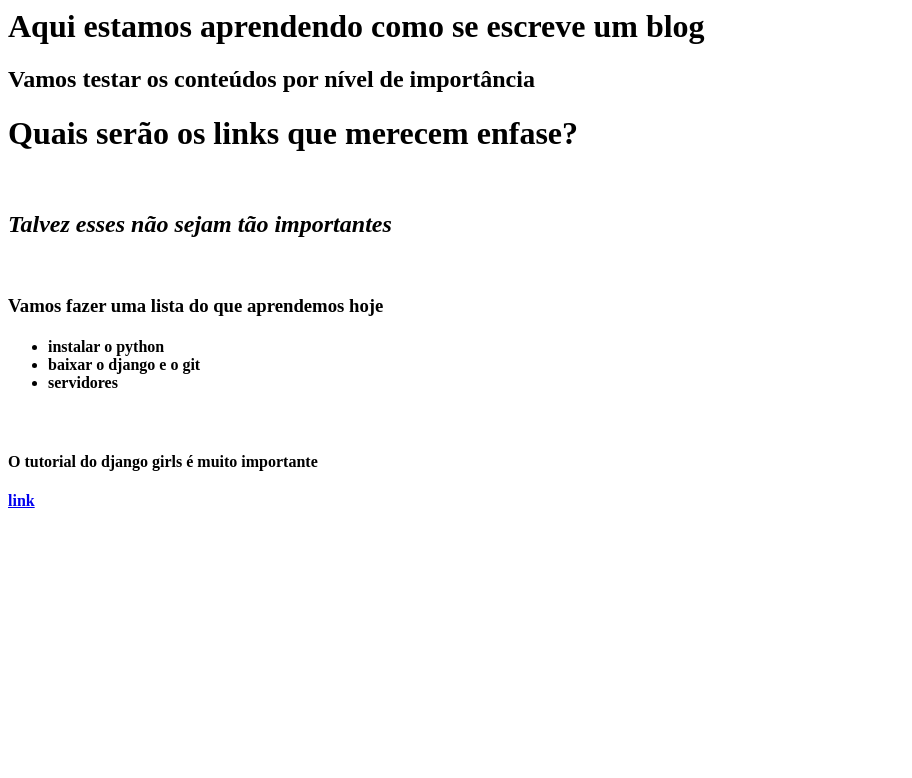
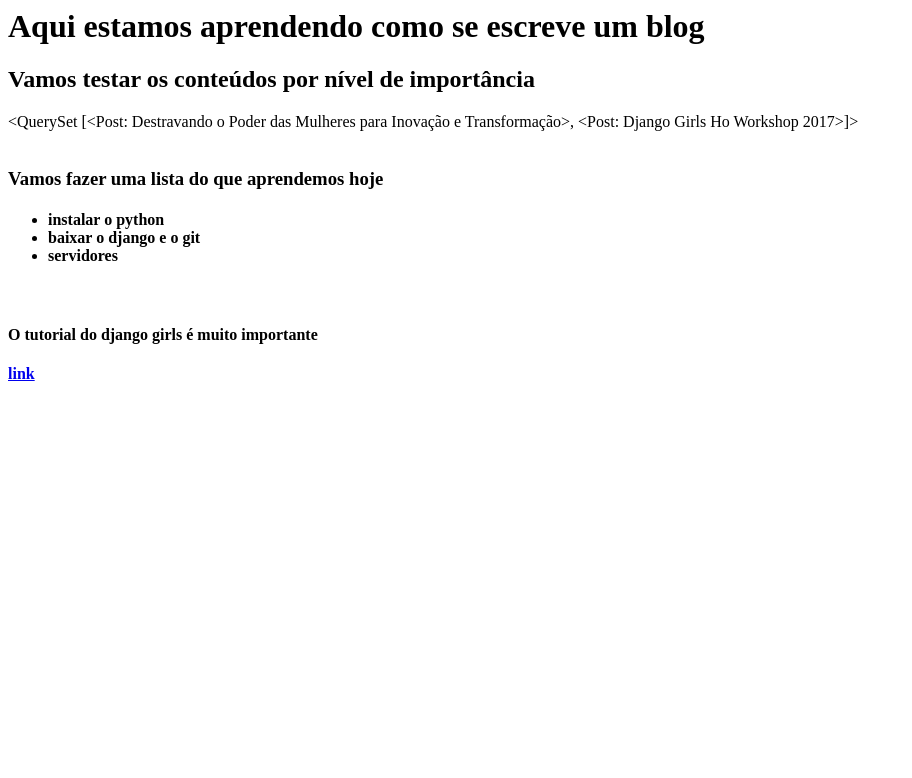
Before and after one commit to thaisgellert/my-first-blog, a Django app: page / in a window 1280 px wide. Shown: the top 778 px of the page, without its empty margins (0-912 px from the left). Run offline with Django 3.2, Linux system fonts and the light colour scheme; data comes from the database, SQL or seed files in the repository; both versions use the stored data as it was after the commit.

Commit message:
modificacoes querysets tutorial

```diff
--- a/blog/templates/blog/post_list.html
+++ b/blog/templates/blog/post_list.html
@@ -9,11 +9,8 @@
                 <h2>Vamos testar os conteúdos por nível de importância</h2>
             </div>
 
-            <div>
-                <h1><strong> Quais serão os links que merecem enfase?</strong></h1>
-                <br/>
-                <h2><em>Talvez esses não sejam tão importantes</em></h2>
-            </div>
+            {{posts}}
+
 
             <div>
             </br>
--- a/blog/views.py
+++ b/blog/views.py
@@ -1,5 +1,8 @@
 from django.shortcuts import render
+from django.utils import timezone
+from .models import Post
 
 
 def post_list(request):
-    return render(request, 'blog/post_list.html', {})
+    posts = Post.objects.filter(published_date__lte=timezone.now()).order_by('published_date')
+    return render(request, 'blog/post_list.html', {'posts':posts})
```
Also changed, not shown: db.sqlite3.
